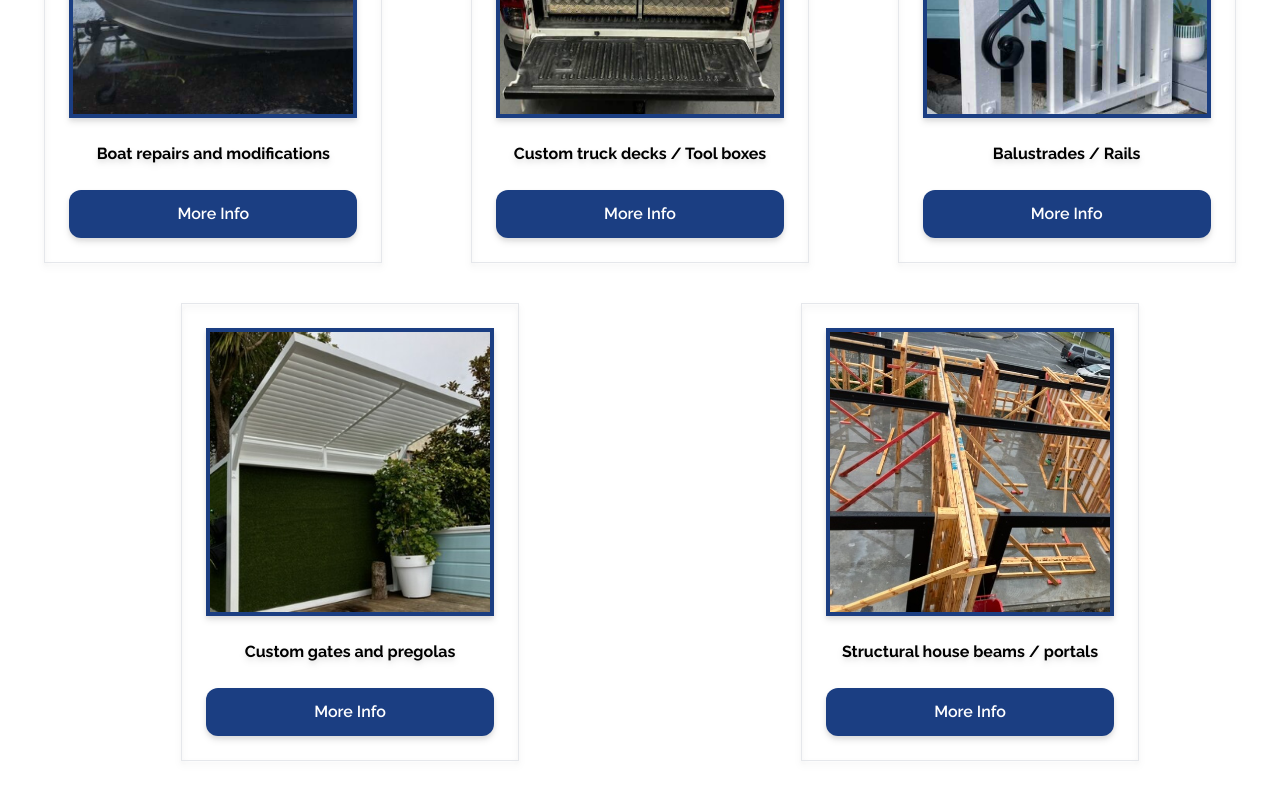
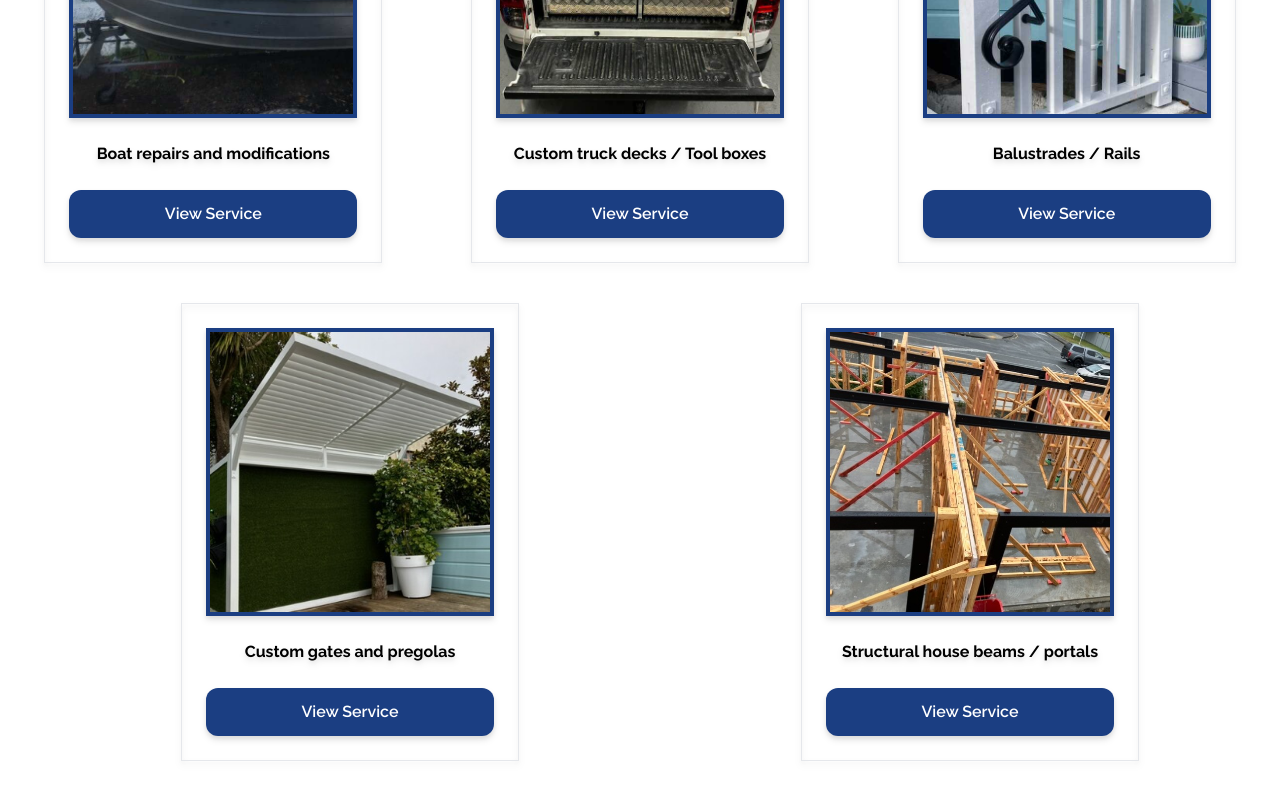
Before and after one commit to noobosapien/newagefabricators, a Next.js app: page / in a window 1280 px wide. Shown: the part 2928-3728 px from the top of the page. Built offline with nearby package versions, Linux system fonts and the light colour scheme.

Commit message:
Updated more info to visit service

```diff
--- a/components/Home/IndustryCard.js
+++ b/components/Home/IndustryCard.js
@@ -22,9 +22,7 @@ export default function IndustryCard({ image, name, link }) {
           href={link}
           className="w-full text-center hover:cursor-pointer hover:bg-secondaryBlue bg-mainBlue rounded-xl p-3 text-white font-semibold"
         >
-          {/* <span className="w-full text-center hover:cursor-pointer hover:bg-secondaryBlue bg-mainBlue rounded-xl p-3 text-white font-semibold"> */}
-          More Info
-          {/* </span> */}
+          View Service
         </Link>
       </div>
     </>
```
